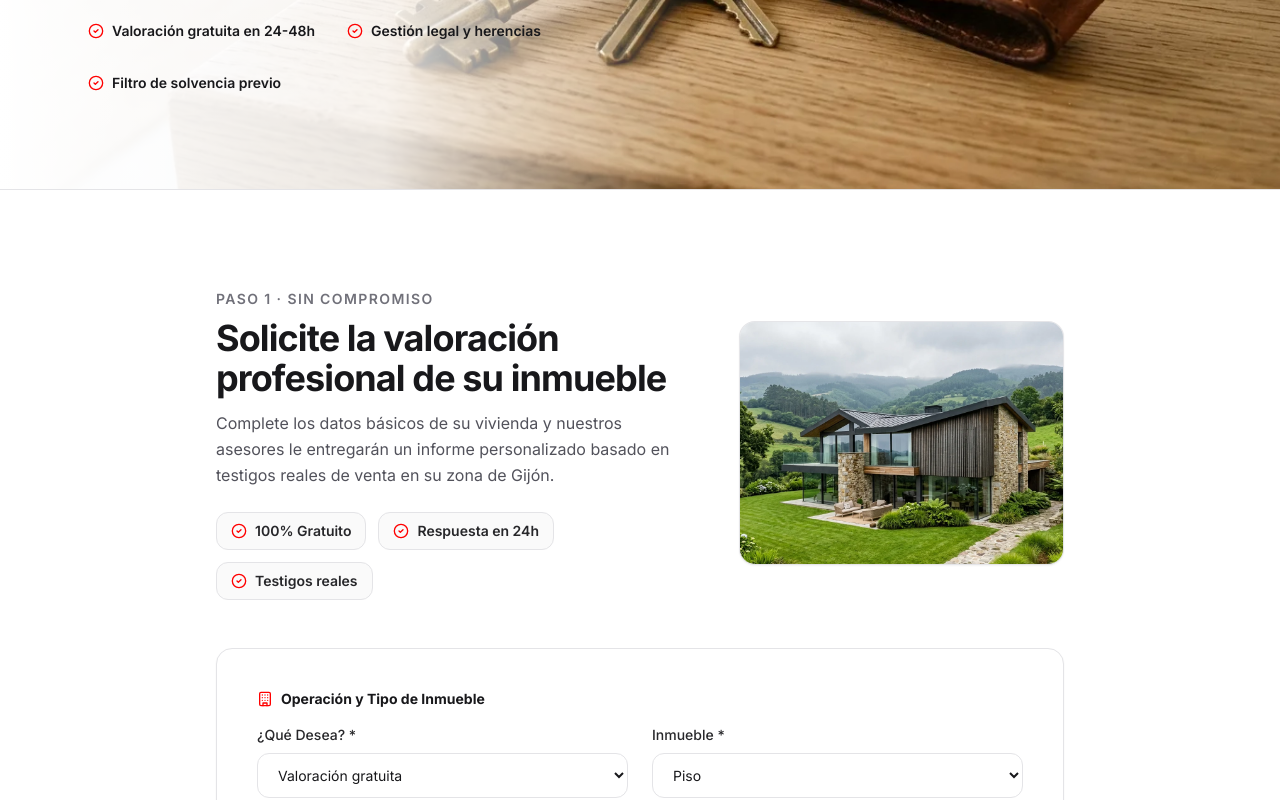
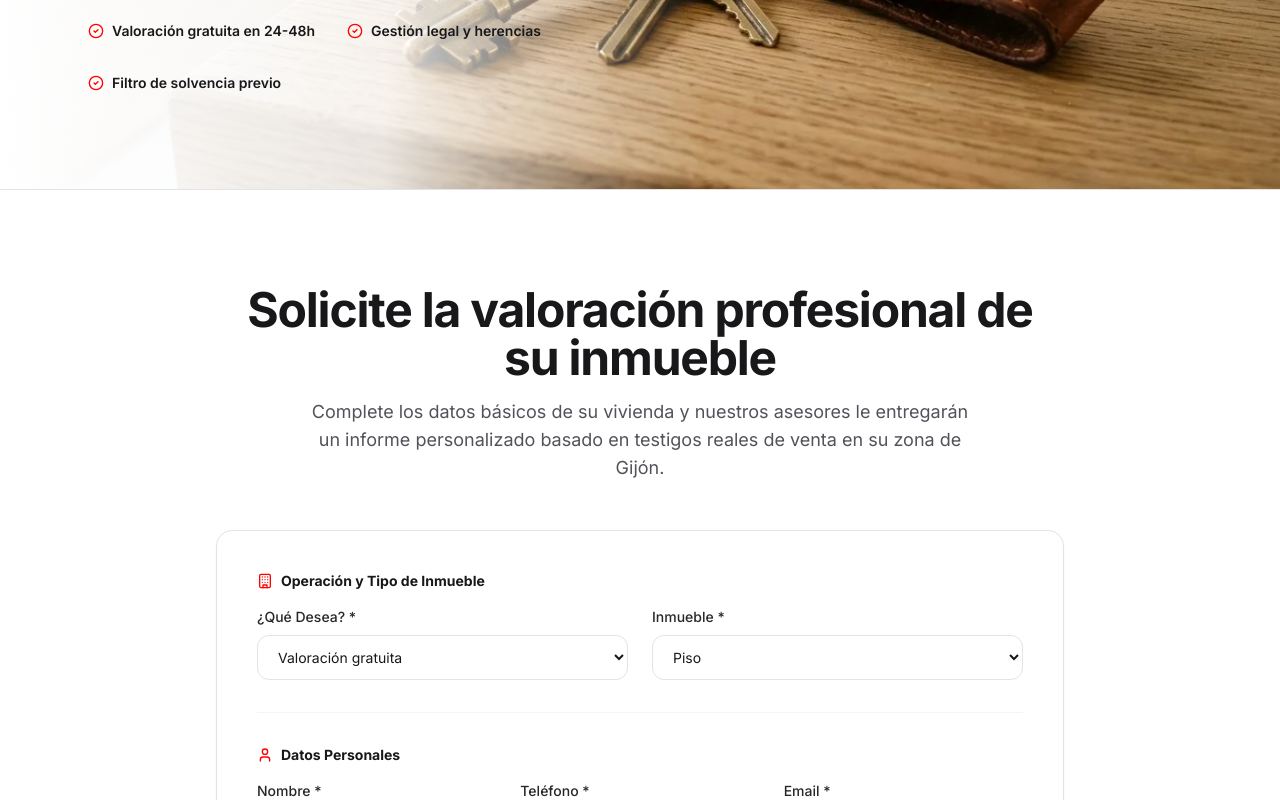
Before and after one commit to victooorltt/huno-grupo-inmobiliario, a Next.js app: page /vender-piso-gijon in a window 1280 px wide. Shown: the part 511-1311 px from the top of the page. Built offline with nearby package versions, Linux system fonts and the light colour scheme.

Commit message:
Center valuation section header and remove side image and badges

```diff
--- a/app/vender-piso-gijon/page.tsx
+++ b/app/vender-piso-gijon/page.tsx
@@ -164,47 +164,16 @@ export default function VenderPisoGijonPage() {
         </div>
       </PageHero>
 
-      {/* 2. Step 1: Interactive Valuation Section with Photo Intro */}
+      {/* 2. Interactive Valuation Section */}
       <section id="valoracion" className={`${tokens.sectionSpacing} bg-white border-b border-zinc-200 scroll-mt-20`}>
         <div className="mx-auto max-w-4xl px-6">
-          {/* Top Intro with Image */}
-          <div className="grid grid-cols-1 lg:grid-cols-12 gap-8 lg:gap-12 items-center mb-10 lg:mb-12">
-            <div className="lg:col-span-7">
-              <span className="text-xs sm:text-sm font-semibold tracking-widest text-zinc-500 uppercase">
-                Paso 1 · Sin compromiso
-              </span>
-              <h2 className="mt-2 text-3xl sm:text-4xl font-bold tracking-tight text-zinc-900 leading-tight">
-                Solicite la valoración profesional de su inmueble
-              </h2>
-              <p className="mt-3 text-base text-zinc-600 leading-relaxed">
-                Complete los datos básicos de su vivienda y nuestros asesores le entregarán un informe personalizado basado en testigos reales de venta en su zona de Gijón.
-              </p>
-
-              <div className="mt-6 flex flex-wrap gap-3 text-xs sm:text-sm font-semibold text-zinc-800">
-                <div className="flex items-center gap-2 bg-zinc-50 border border-zinc-200 px-3.5 py-2 rounded-xl">
-                  <CheckCircle2 className="w-4 h-4 text-accent" />
-                  <span>100% Gratuito</span>
-                </div>
-                <div className="flex items-center gap-2 bg-zinc-50 border border-zinc-200 px-3.5 py-2 rounded-xl">
-                  <CheckCircle2 className="w-4 h-4 text-accent" />
-                  <span>Respuesta en 24h</span>
-                </div>
-                <div className="flex items-center gap-2 bg-zinc-50 border border-zinc-200 px-3.5 py-2 rounded-xl">
-                  <CheckCircle2 className="w-4 h-4 text-accent" />
-                  <span>Testigos reales</span>
-                </div>
-              </div>
-            </div>
-
-            <div className="lg:col-span-5">
-              <div className="relative aspect-[4/3] rounded-2xl overflow-hidden border border-zinc-200/90 shadow-sm bg-zinc-100">
-                <img
-                  src="/images/valoracion-profesional.webp"
-                  alt="Valoración inmobiliaria profesional en Gijón"
-                  className="w-full h-full object-cover"
-                />
-              </div>
-            </div>
+          <div className="text-center mb-10 lg:mb-12">
+            <h2 className="text-3xl sm:text-4xl lg:text-5xl font-bold tracking-tight text-zinc-900 leading-tight">
+              Solicite la valoración profesional de su inmueble
+            </h2>
+            <p className="mt-4 text-base sm:text-lg text-zinc-600 max-w-2xl mx-auto leading-relaxed">
+              Complete los datos básicos de su vivienda y nuestros asesores le entregarán un informe personalizado basado en testigos reales de venta en su zona de Gijón.
+            </p>
           </div>
 
           {/* Embed Valuation Form */}
```
